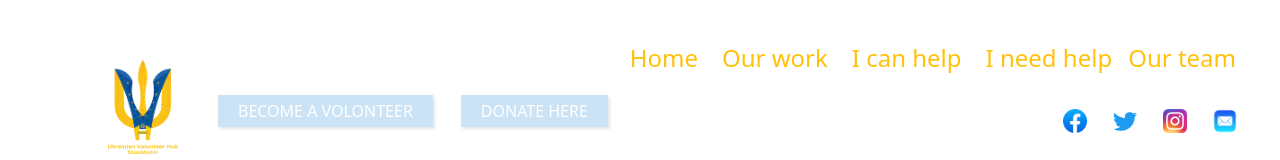
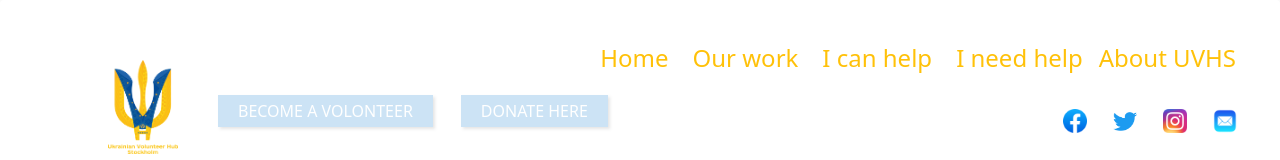
Before and after one commit to OlenaKut/uvhst, a React (Create React App) app: page / in a window 1280 px wide. Shown: the top 160 px of the page. Built offline with nearby package versions, Linux system fonts and the light colour scheme; the HTML template or start-up script is replaced by a standard one.

Commit message:
Changed menu

```diff
--- a/src/components/header/MenuNew.js
+++ b/src/components/header/MenuNew.js
@@ -43,7 +43,7 @@ const MenuNew = () => {
                 </LinkContainer>
                 <LinkContainer to="/Page5Team">
                   <Nav.Link className="link text-warning me-sm-1 me-md-3 mt-4  px-0 pb-1">
-                    Our team
+                    About UVHS
                   </Nav.Link>
                 </LinkContainer>
               </Nav>
```
